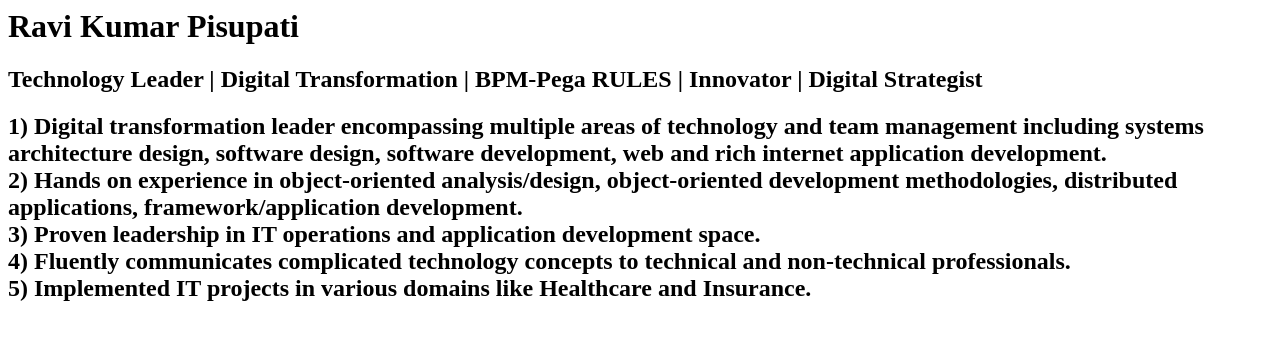
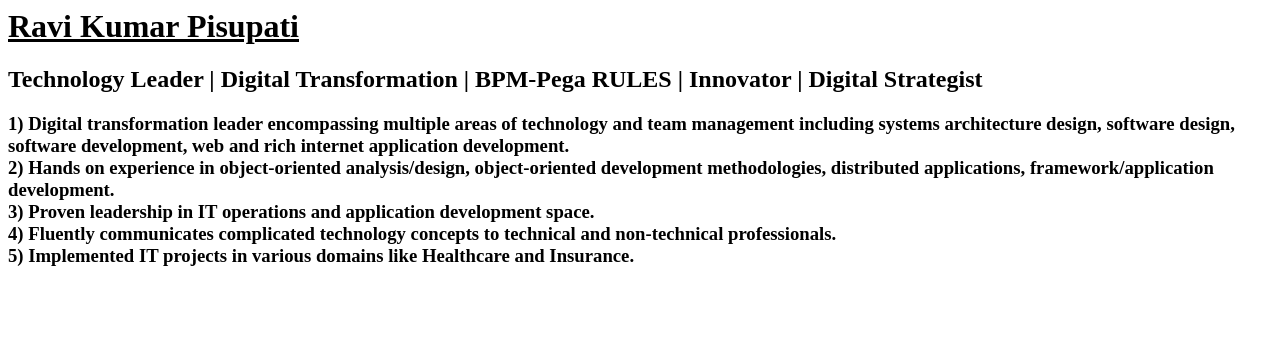
Before and after one commit to RKPisupati/RKPisupati.github.io, a plain HTML site: page index.html in a window 1280 px wide. Drawn offline with Linux system fonts and the light colour scheme.

Commit message:
Update index.html

```diff
--- a/index.html
+++ b/index.html
@@ -1,11 +1,11 @@
 <html>
-  <h1> Ravi Kumar Pisupati </h1>
+  <h1> <u> Ravi Kumar Pisupati </u> </h1>
   <h2>Technology Leader | Digital Transformation | BPM-Pega RULES | Innovator | Digital Strategist </h2>
-  <h2>
+  <h3>
 1) Digital transformation leader encompassing multiple areas of technology and team management including systems architecture design, software design, software development, web and rich internet application development.<br/>
 2) Hands on experience in object-oriented analysis/design, object-oriented development methodologies, distributed applications, framework/application development.<br/>
 3) Proven leadership in IT operations and application development space.<br/>
 4) Fluently communicates complicated technology concepts to technical and non-technical professionals.<br/>
 5) Implemented IT projects in various domains like Healthcare and Insurance.<br/>
-  </h2>
+  </h3>
 </html>
```
